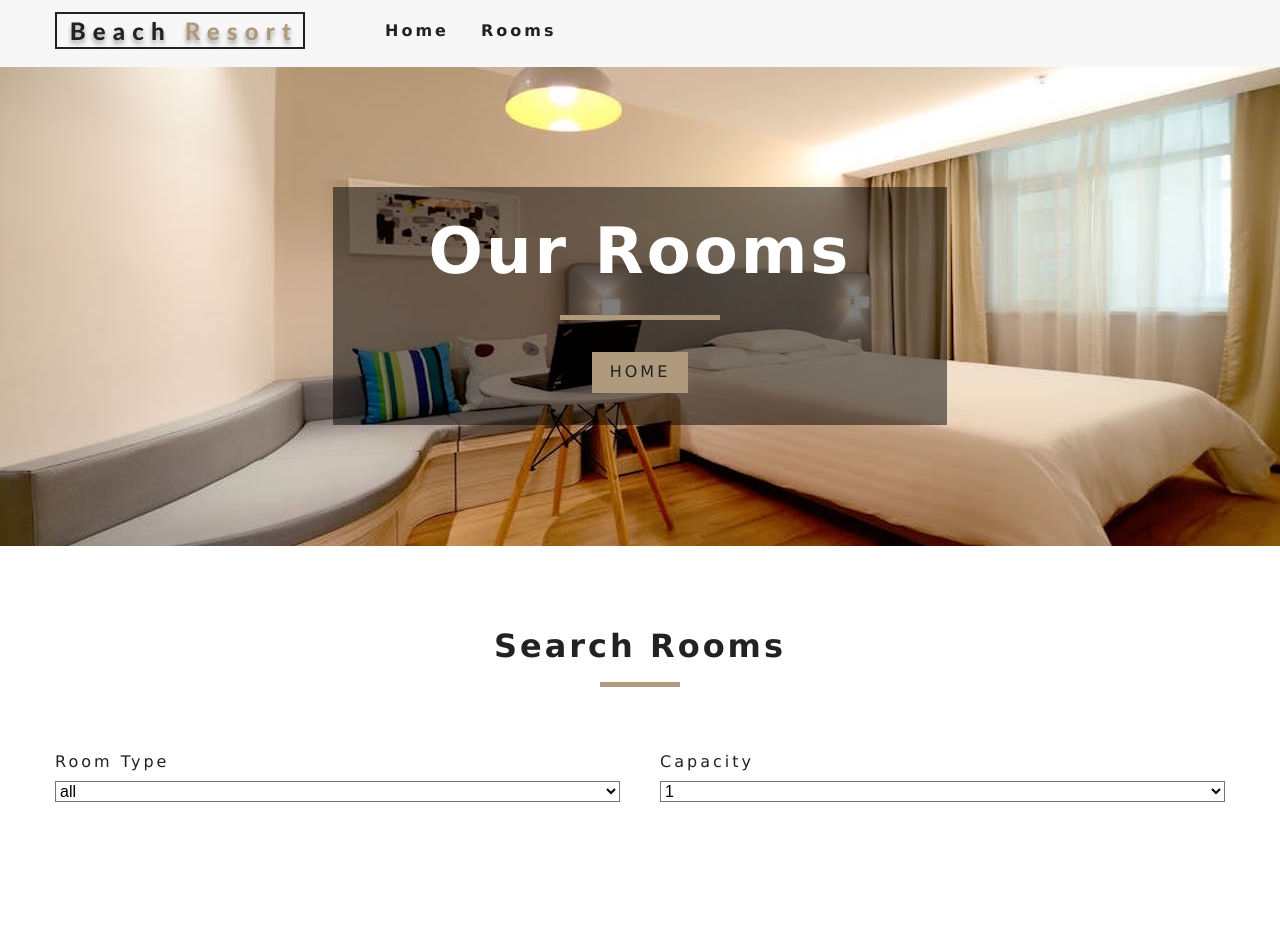
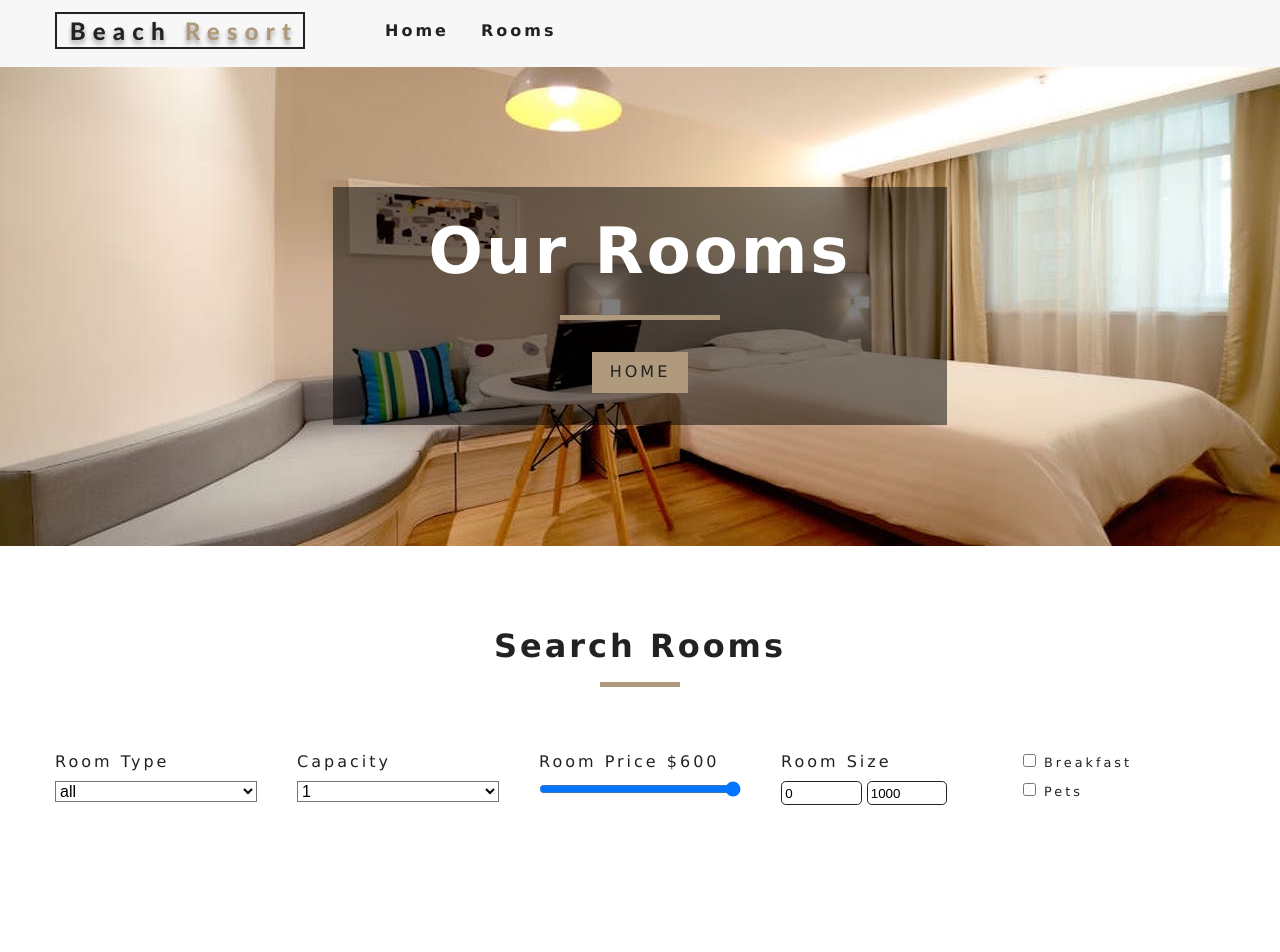
Before and after one commit to salvadorgnolasco/react-beach-resort, a React (Create React App) app: page /rooms in a window 1280 px wide. Shown: the top 952 px of the page. Built offline with nearby package versions, Linux system fonts and the light colour scheme.

Commit message:
All filters implemented

```diff
--- a/src/RoomContext.js
+++ b/src/RoomContext.js
@@ -79,15 +79,28 @@
 
     if (type !== 'all') {
       tempRooms = tempRooms
-      .filter(room => room.type === type);
+        .filter(room => room.type === type);
     }
 
-    console.log('tempRooms', tempRooms);
+    capacity = parseInt(capacity);
+    if (capacity !== 1) {
+      tempRooms = tempRooms
+        .filter(room => room.capacity >= capacity);
+    }
 
-    if (parseInt(capacity) !== 1) {
-      tempRooms = tempRooms
-      .filter(room => room.capacity >= parseInt(capacity));
+    price = parseInt(price);
+    tempRooms = tempRooms
+      .filter(room => room.price <= price)
+      .filter(room => room.size >= minSize && room.size <= maxSize);
+
+    if(breakfast) {
+      tempRooms = tempRooms.filter(room => room.breakfast === true)
     }
+
+    if(pets) {
+      tempRooms = tempRooms.filter(room => room.pets === true)
+    }
+
 
     this.setState({
       sortedRooms: tempRooms,
--- a/src/components/RoomsFilter.js
+++ b/src/components/RoomsFilter.js
@@ -39,6 +39,7 @@
     <section className="filter-container">
       <Title title="search rooms" />
       <form className="filter-form">
+
         {/* Select type */}
         <div className="form-group">
           <label htmlFor="type">room type</label>
@@ -57,10 +58,49 @@
             value={capacity}
             className="form-control"
             onChange={handleChange}>
-              {capacities}
+            {capacities}
           </select>
         </div>
         {/* End Capacity filter */}
+
+        {/* Price filter */}
+        <div className="form-group">
+          <label htmlFor="price">room price ${price}</label>
+          <input id="price" type="range"
+            name="price"
+            value={price}
+            min={minPrice} max={maxPrice}
+            onChange={handleChange} className="form-control">
+          </input>
+        </div>
+        {/* End Price filter */}
+
+
+        {/* Size filter */}
+        <div className="form-group">
+          <label htmlFor="size">room size</label>
+          <div className="size-inputs">
+            <input type="number" name="minSize" value={minSize} id="size" onChange={handleChange} className="size-input" />
+            <input type="number" name="maxSize" value={maxSize} id="size" onChange={handleChange} className="size-input" />
+          </div>
+        </div>
+        {/* End Size filter */}
+
+        {/* Pet and Breakfast filter */}
+        <div className="form-group">
+          <div className="single-extra">
+            <input type="checkbox" name="breakfast" id="breakfast" checked={breakfast} onChange={handleChange} />
+            <label htmlFor="breakfast">breakfast</label>
+          </div>
+
+          <div className="single-extra">
+            <input type="checkbox" name="pets" id="pets" checked={pets} onChange={handleChange} />
+            <label htmlFor="pets">pets</label>
+          </div>
+
+        </div>
+        {/* End Pet and Breakfast filter */}
+
       </form>
     </section>
   )
```
